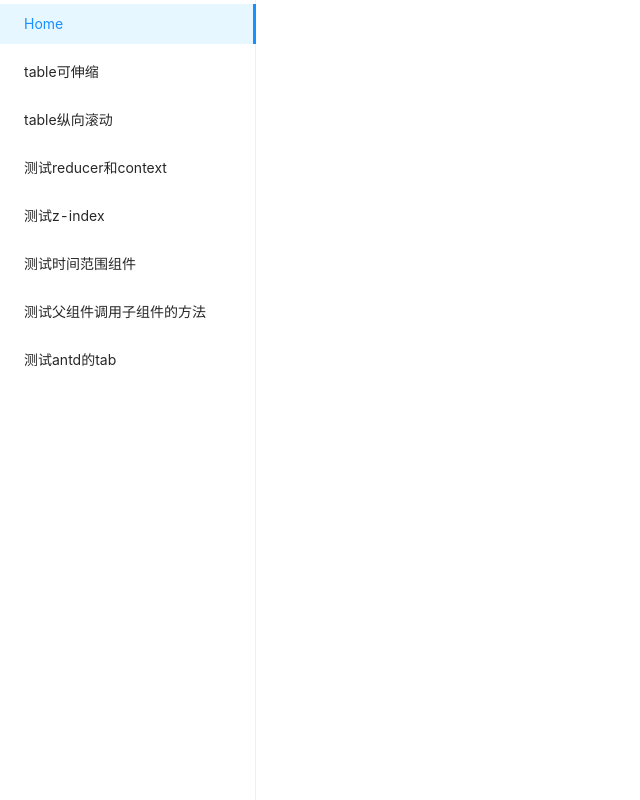
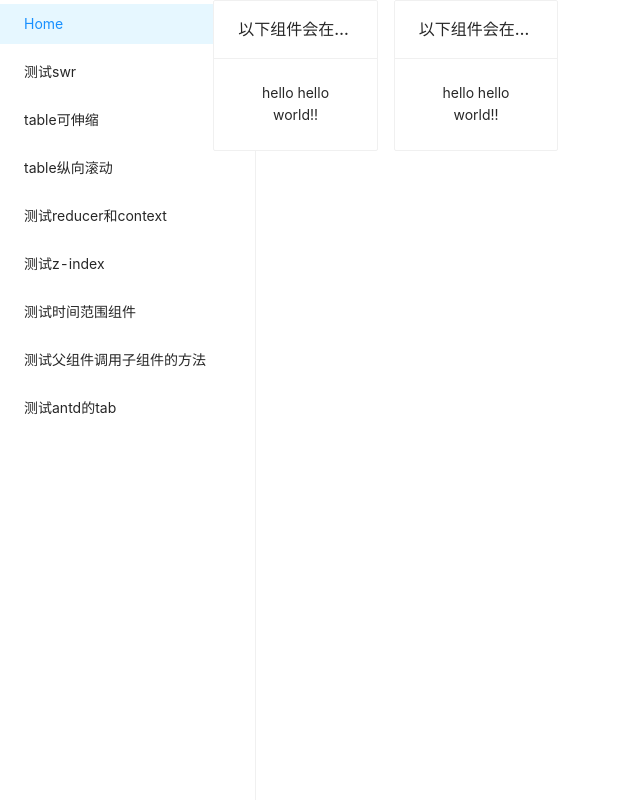
Before and after one commit to lixingjuan/react-playground, a React (Create React App) app: page /TestSWR in a window 1280 px wide. Shown: the whole page, without its empty margins (0-640 px from the left). Built offline with nearby package versions, Linux system fonts and the light colour scheme.

Commit message:
add: 测试swr

```diff
--- a/package.json
+++ b/package.json
@@ -18,6 +18,7 @@
     "react-router": "^5.2.1",
     "react-router-dom": "^5.3.0",
     "react-scripts": "4.0.3",
+    "swr": "^1.0.1",
     "typescript": "^4.1.2",
     "web-vitals": "^1.0.1"
   },
--- /dev/null
+++ b/src/pages/TestSWR/DemoOne.tsx
@@ -0,0 +1,24 @@
+import useSWR from "swr";
+/* @ts-ignore-next-line */
+const fetcher = (...args: any): any => {
+  console.log({ args });
+  return new Promise((resove, reject) => {
+    setTimeout(() => {
+      resove({
+        name: "hello world!",
+      });
+    }, 5000);
+  });
+};
+
+function Profile() {
+  const { data, error } = useSWR("/api/user/123", fetcher);
+
+  if (error) return <div>failed to load</div>;
+  if (!data) return <div>loading...</div>;
+
+  // 渲染数据
+  return <div>hello {data.name}!</div>;
+}
+
+export default Profile;
--- /dev/null
+++ b/src/pages/TestSWR/DemoTwo.tsx
@@ -0,0 +1,26 @@
+import useSWR from "swr";
+/* @ts-ignore-next-line */
+const fetcher = (...args: any): any => {
+  console.log({ args });
+  return new Promise((resove, reject) => {
+    setTimeout(() => {
+      reject({
+        name: "hello world!",
+      });
+    }, 5000);
+  });
+};
+
+function Profile() {
+  const { data, error } = useSWR("/api/user/123", fetcher);
+  console.log({ data });
+  console.log({ error });
+
+  if (error) return <div>failed to load</div>;
+  if (!data) return <div>loading...</div>;
+
+  // 渲染数据
+  return <div>hello {data.name}!</div>;
+}
+
+export default Profile;
--- /dev/null
+++ b/src/pages/TestSWR/index.tsx
@@ -0,0 +1,38 @@
+import { List, Card } from "antd";
+import DemoOne from "./DemoOne";
+import DemoTwo from "./DemoTwo";
+
+const data = [
+  {
+    title: "以下组件会在5秒后显示， hello world!",
+    CompElement: DemoOne,
+  },
+  {
+    title: "以下组件会在5秒后显示， Request Error!",
+    CompElement: DemoTwo,
+  },
+];
+
+export default function Demo() {
+  return (
+    <List
+      grid={{
+        gutter: 16,
+        xs: 1,
+        sm: 2,
+        md: 4,
+        lg: 4,
+        xl: 6,
+        xxl: 3,
+      }}
+      dataSource={data}
+      renderItem={({ title, CompElement }) => (
+        <List.Item>
+          <Card title={title}>
+            <CompElement />
+          </Card>
+        </List.Item>
+      )}
+    />
+  );
+}
--- a/src/router.js
+++ b/src/router.js
@@ -1,4 +1,5 @@
 import Home from "./pages/Home/index";
+import TestSWR from "./pages/TestSWR";
 import TestFlexTable from "./pages/TestFlexTable";
 import TestScrollTable from "./pages/TestScrollTable/index";
 import TestReducerAndContext from "./pages/TestReducerAndContext/index";
@@ -12,6 +13,11 @@ const routes = [
     path: "/",
     desc: "Home",
     component: Home,
+  },
+  {
+    path: "/TestSWR",
+    desc: "测试swr",
+    component: TestSWR,
   },
   {
     path: "/TestFlexTable",
```
